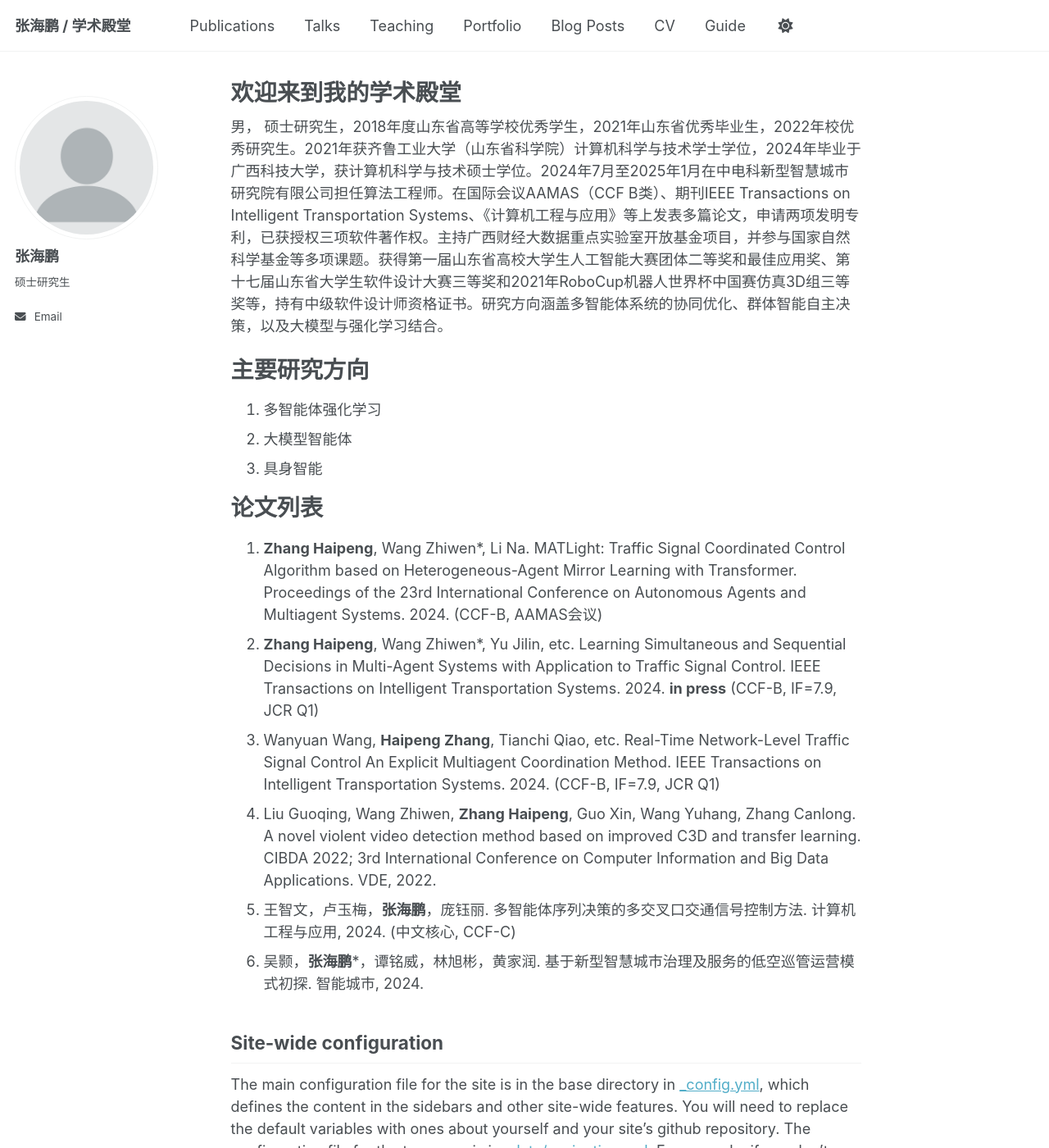
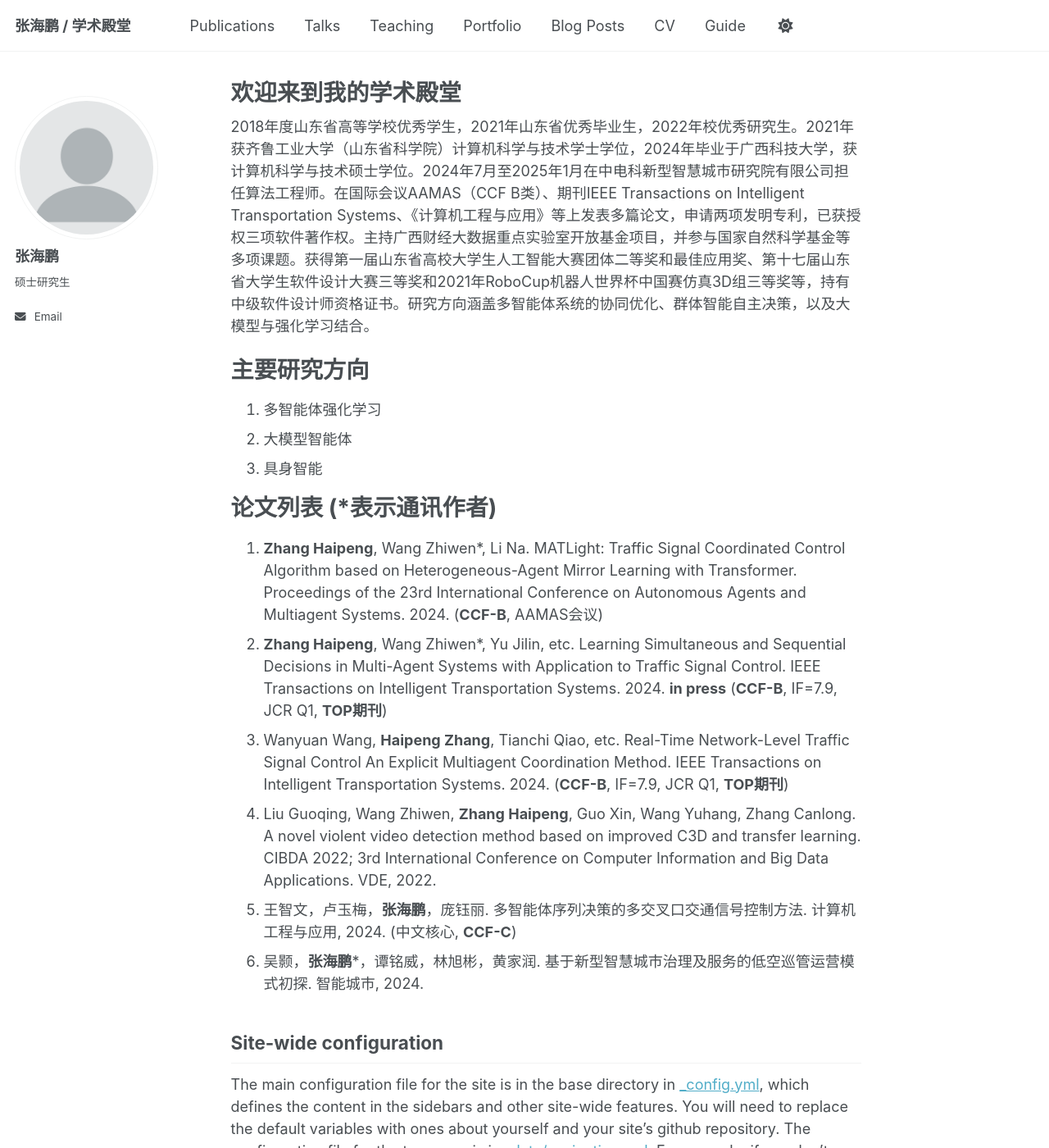
Before and after one commit to Harry-first/haipengzhang, a Jekyll site: the page built from _pages/about.md, in a window 1280 px wide and 1400 px high. Shown: the whole window at 82% size. Built offline with Jekyll 4.4.1, drawn with Linux system fonts in a browser that asks for light colours.

Commit message:
Update about.md

```diff
--- a/_pages/about.md
+++ b/_pages/about.md
@@ -7,7 +7,7 @@ redirect_from:
   - /about.html
 ---
 
-男， 硕士研究生，2018年度山东省高等学校优秀学生，2021年山东省优秀毕业生，2022年校优秀研究生。2021年获齐鲁工业大学（山东省科学院）计算机科学与技术学士学位，2024年毕业于广西科技大学，获计算机科学与技术硕士学位。2024年7月至2025年1月在中电科新型智慧城市研究院有限公司担任算法工程师。在国际会议AAMAS（CCF B类）、期刊IEEE Transactions on Intelligent Transportation Systems、《计算机工程与应用》等上发表多篇论文，申请两项发明专利，已获授权三项软件著作权。主持广西财经大数据重点实验室开放基金项目，并参与国家自然科学基金等多项课题。获得第一届山东省高校大学生人工智能大赛团体二等奖和最佳应用奖、第十七届山东省大学生软件设计大赛三等奖和2021年RoboCup机器人世界杯中国赛仿真3D组三等奖等，持有中级软件设计师资格证书。研究方向涵盖多智能体系统的协同优化、群体智能自主决策，以及大模型与强化学习结合。
+2018年度山东省高等学校优秀学生，2021年山东省优秀毕业生，2022年校优秀研究生。2021年获齐鲁工业大学（山东省科学院）计算机科学与技术学士学位，2024年毕业于广西科技大学，获计算机科学与技术硕士学位。2024年7月至2025年1月在中电科新型智慧城市研究院有限公司担任算法工程师。在国际会议AAMAS（CCF B类）、期刊IEEE Transactions on Intelligent Transportation Systems、《计算机工程与应用》等上发表多篇论文，申请两项发明专利，已获授权三项软件著作权。主持广西财经大数据重点实验室开放基金项目，并参与国家自然科学基金等多项课题。获得第一届山东省高校大学生人工智能大赛团体二等奖和最佳应用奖、第十七届山东省大学生软件设计大赛三等奖和2021年RoboCup机器人世界杯中国赛仿真3D组三等奖等，持有中级软件设计师资格证书。研究方向涵盖多智能体系统的协同优化、群体智能自主决策，以及大模型与强化学习结合。
 
 主要研究方向
 ======
@@ -15,13 +15,13 @@ redirect_from:
 2. 大模型智能体
 3. 具身智能
 
-论文列表
+论文列表 (*表示通讯作者)
 ======
-1. **Zhang Haipeng**, Wang Zhiwen*, Li Na. MATLight: Traffic Signal Coordinated Control Algorithm based on Heterogeneous-Agent Mirror Learning with Transformer. Proceedings of the 23rd International Conference on Autonomous Agents and Multiagent Systems. 2024. (CCF-B, AAMAS会议)
-2. **Zhang Haipeng**, Wang Zhiwen*, Yu Jilin, etc. Learning Simultaneous and Sequential Decisions in Multi-Agent Systems with Application to Traffic Signal Control. IEEE Transactions on Intelligent Transportation Systems. 2024. **in press** (CCF-B, IF=7.9, JCR Q1)
-3. Wanyuan Wang, **Haipeng Zhang**, Tianchi Qiao, etc. Real-Time Network-Level Traffic Signal Control An Explicit Multiagent Coordination Method. IEEE Transactions on Intelligent Transportation Systems. 2024. (CCF-B, IF=7.9, JCR Q1)
+1. **Zhang Haipeng**, Wang Zhiwen*, Li Na. MATLight: Traffic Signal Coordinated Control Algorithm based on Heterogeneous-Agent Mirror Learning with Transformer. Proceedings of the 23rd International Conference on Autonomous Agents and Multiagent Systems. 2024. (**CCF-B**, AAMAS会议)
+2. **Zhang Haipeng**, Wang Zhiwen*, Yu Jilin, etc. Learning Simultaneous and Sequential Decisions in Multi-Agent Systems with Application to Traffic Signal Control. IEEE Transactions on Intelligent Transportation Systems. 2024. **in press** (**CCF-B**, IF=7.9, JCR Q1, **TOP期刊**)
+3. Wanyuan Wang, **Haipeng Zhang**, Tianchi Qiao, etc. Real-Time Network-Level Traffic Signal Control An Explicit Multiagent Coordination Method. IEEE Transactions on Intelligent Transportation Systems. 2024. (**CCF-B**, IF=7.9, JCR Q1, **TOP期刊**)
 4. Liu Guoqing, Wang Zhiwen, **Zhang Haipeng**, Guo Xin, Wang Yuhang, Zhang Canlong. A novel violent video detection method based on improved C3D and transfer learning. CIBDA 2022; 3rd International Conference on Computer Information and Big Data Applications. VDE, 2022.
-5. 王智文，卢玉梅，**张海鹏**，庞钰丽. 多智能体序列决策的多交叉口交通信号控制方法. 计算机工程与应用, 2024. (中文核心, CCF-C)
+5. 王智文，卢玉梅，**张海鹏**，庞钰丽. 多智能体序列决策的多交叉口交通信号控制方法. 计算机工程与应用, 2024. (中文核心, **CCF-C**)
 6. 吴颢，**张海鹏***，谭铭威，林旭彬，黄家润. 基于新型智慧城市治理及服务的低空巡管运营模式初探. 智能城市, 2024.
 
 Site-wide configuration
```
